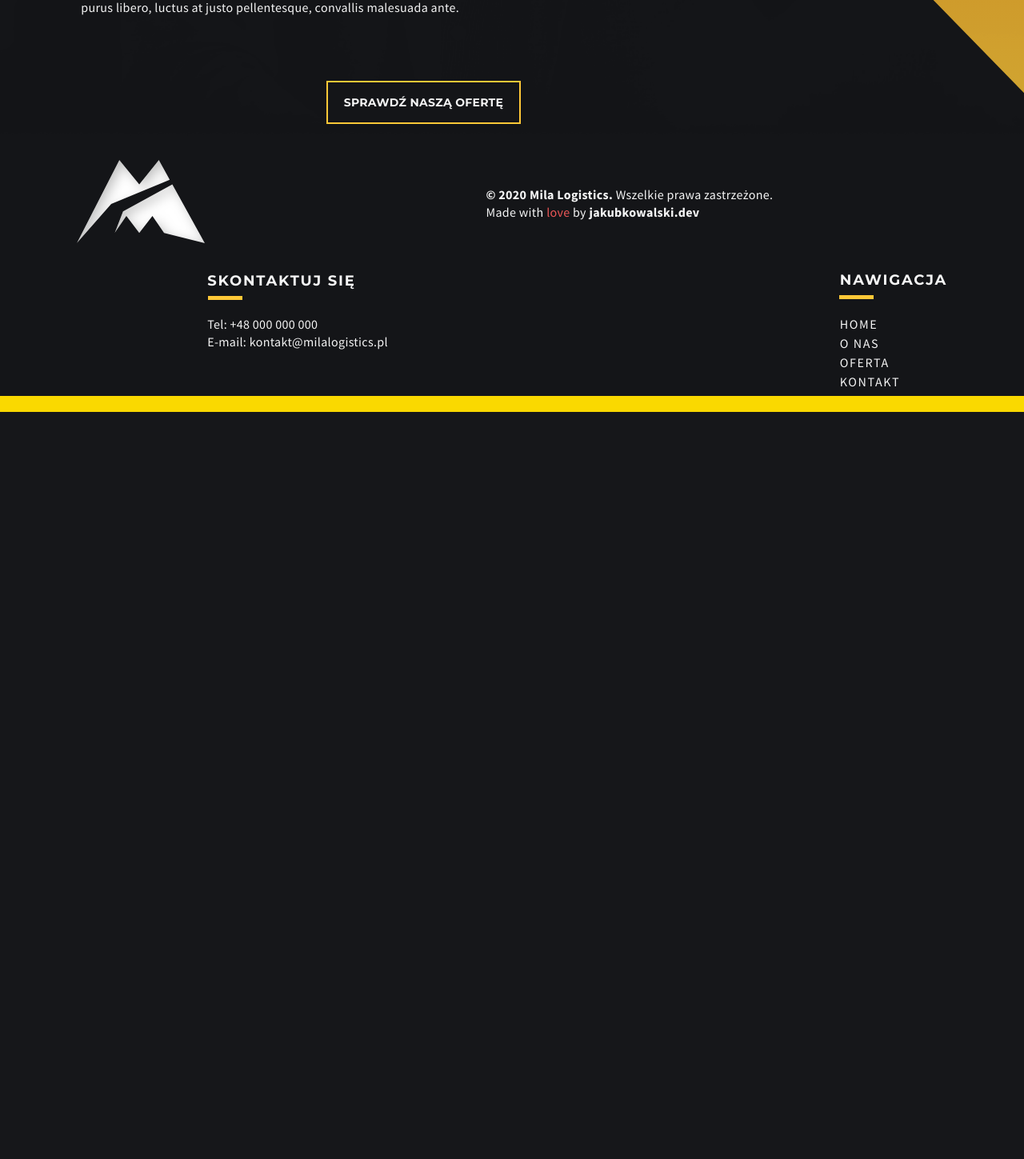
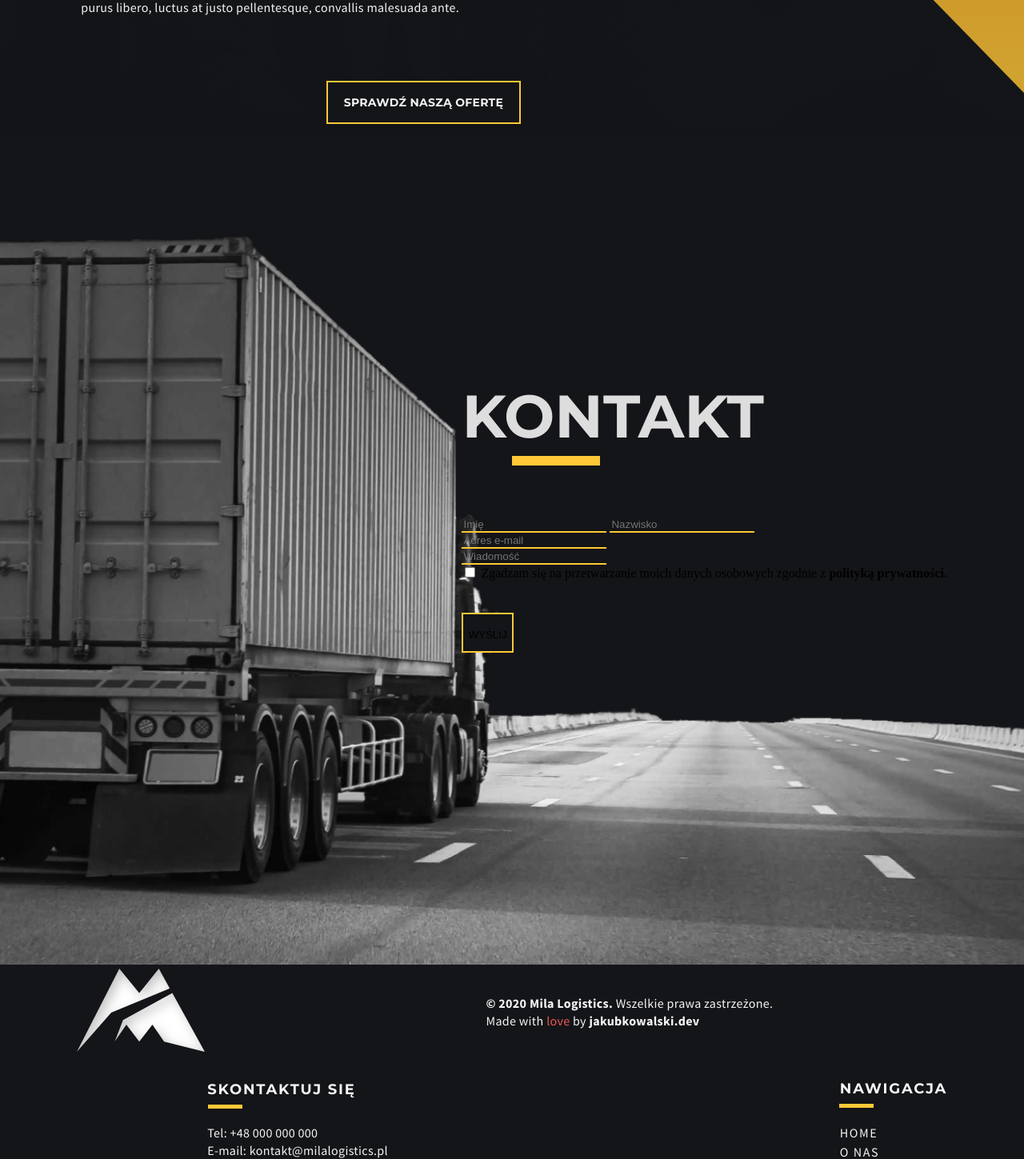
Before and after one commit to Nigtellios/milalogistics, a PHP site: page / in a window 1280 px wide. Shown: the part 3021-4470 px from the top of the page at 80% size. Before the commit the page ends 3536 px from the top, so only its background shows below. Run offline with PHP 8.4, Linux system fonts and the light colour scheme; some web fonts are replaced.

Commit message:
v0.04 Nearly finished home
Eh

```diff
--- a/css/style.css
+++ b/css/style.css
@@ -708,7 +708,32 @@ a:hover {
 }
 
 .wrapper__home-contact {
+  display: flex;
   justify-content: flex-end;
+}
+
+.container-contact {
+  margin: 100px 0 0 0;
+  padding: 100px 0 0 0;
+  background-image: url("../media/truckroad.png");
+  background-position: center;
+  background-repeat: no-repeat;
+  background-size: cover;
+}
+
+.contact__form {
+  padding: 0 0 350px 0;
+}
+
+.contact__form-heading {
+  margin: 0 0 80px 0;
+}
+
+input[type=text], input[type=mail] {
+  background: none;
+  border: none;
+  border-bottom: 2px solid #FFC837;
+  max-width: 100%;
 }
 
 /* Footer Styles */
--- a/index.html
+++ b/index.html
@@ -151,7 +151,38 @@
       <section class="container-contact">
         <div class="wrapper wrapper__home-contact w-85">
           <div class="contact__form">
-
+            <div class="contact__form-heading">
+              <h1 class="underline--left-section-offer heading">KONTAKT</h1>
+            </div>
+            <form class="contact__form-styling"> <!-- Contact Form -->
+              <div>
+                <label for="name">
+                  <input type="text" id="name" name="user_name" placeholder="Imię">
+                  <abbr title="required" aria-label="required"></abbr>
+                </label>
+                <label for="surname">
+                  <input type="text" id="surname" name="user_surname" placeholder="Nazwisko">
+                </label>
+              </div>
+              <div>
+                <label for="mail">
+                  <input type="mail" id="mail" name="user_mail" placeholder="Adres e-mail">
+                  <abbr title="required" aria-label="required"></abbr>
+                </label>
+              </div>
+              <div>
+                <label for="message">
+                  <input type="text" id="message" name="user_message" placeholder="Wiadomość">
+                </label>
+              </div>
+              <div>
+                <input type="checkbox" id="rodo1" name="rodo" value="">
+                <label for="rodo">Zgadzam się na przetwarzanie moich danych osobowych zgodnie z <strong>polityką prywatności.</strong></label>
+              </div>
+              <div>
+                <input type="button" value="WYŚLIJ" class="button">
+              </div>
+            </form> <!-- End of Contact Form -->
           </div>
         </div>
       </section>
```
